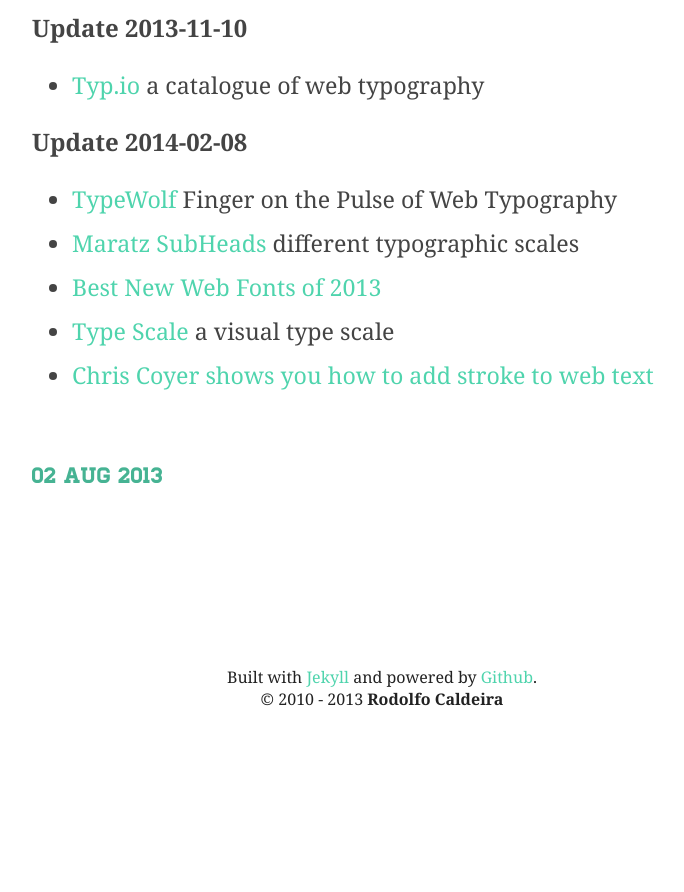
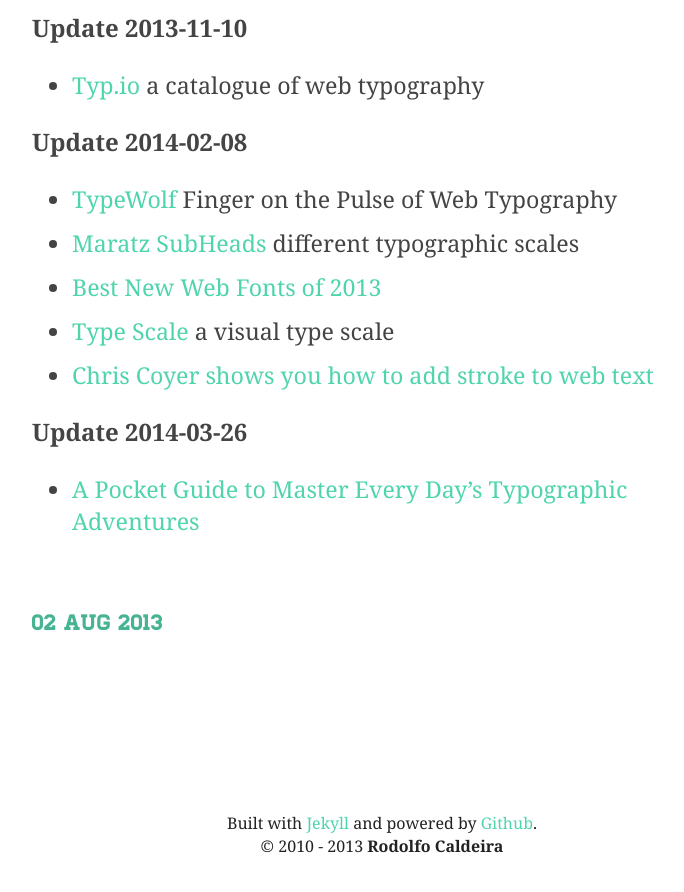
Before and after one commit to rodolfocaldeira/rodolfocaldeira.github.com, a Jekyll site: the page built from _posts/2013-08-02-interesting-bits-10-typography.md, in a window 1280 px wide and 900 px high, scrolled down 1336 px. Shown: the top 892 px of the window, without its empty margins (258-942 px from the left). Built offline with Jekyll 4.4.1, drawn with Linux system fonts in a browser that asks for light colours; before the commit the page ends 2090 px from its top, so only the background shows below that.

Commit message:
New link in the typography post.

```diff
--- a/_posts/2013-08-02-interesting-bits-10-typography.md
+++ b/_posts/2013-08-02-interesting-bits-10-typography.md
@@ -28,3 +28,7 @@
 - [Best New Web Fonts of 2013](http://typecast.com/blog/best-new-web-fonts-of-2013)
 - [Type Scale](http://type-scale.com/) a visual type scale
 - [Chris Coyer shows you how to add stroke to web text](http://css-tricks.com/adding-stroke-to-web-text/)
+
+**Update 2014-03-26**
+
+- [A Pocket Guide to Master Every Day’s Typographic Adventures](http://www.typogui.de/)
```
